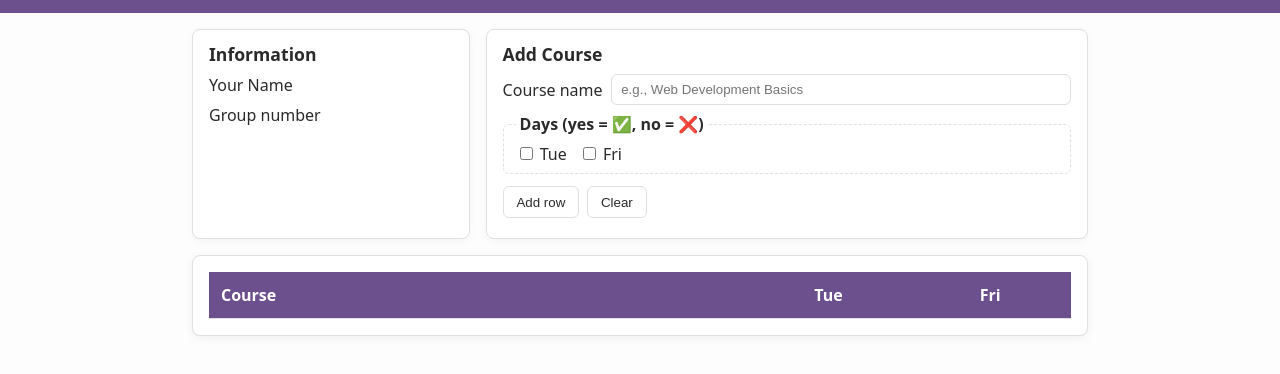
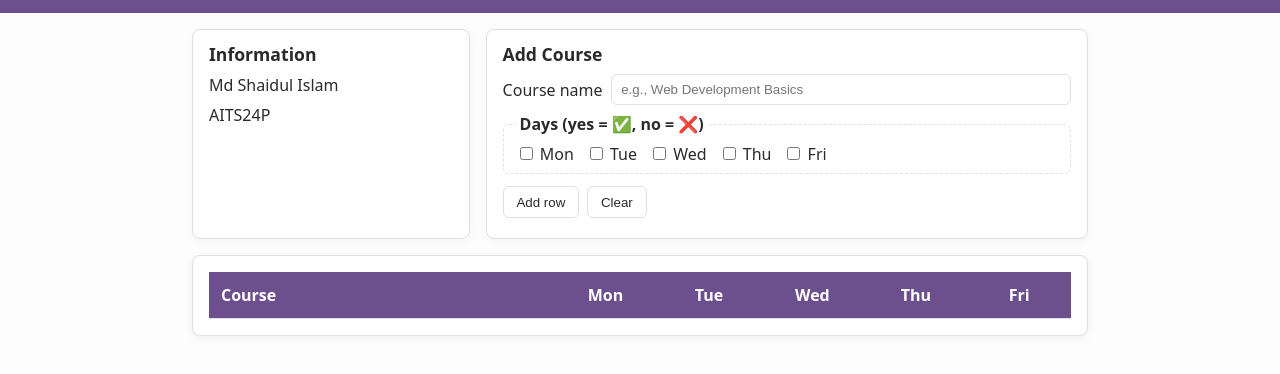
Before and after one commit to shaidul0222/Basic_of_Dev_Web, a plain HTML site: page Task-f/index.html in a window 1280 px wide. Shown: the part 70-444 px from the top of the page. Drawn offline with Linux system fonts and the light colour scheme.

Commit message:
2nd commit

```diff
--- a/Task-f/index.html
+++ b/Task-f/index.html
@@ -10,8 +10,8 @@
 
 <body>
   <!--
-    Author: Ville Heikkiniemi
-    Date: 2025-10-06
+    Author: Md Shaidul Islam
+    Date: 2025-10-29
   -->
 
   <header class="site-header">
@@ -24,8 +24,8 @@
       <!-- Student info -->
       <section class="student-info" aria-label="Student information">
         <h2 class="student-info-title">Information</h2>
-        <p><span class="student-name">Your Name</span></p>
-        <p><span class="student-group">Group number</span></p>
+        <p><span class="student-name">Md Shaidul Islam</span></p>
+        <p><span class="student-group">AITS24P</span></p>
       </section>
 
       <!-- Controls -->
@@ -45,8 +45,10 @@
           </div>
 
           <fieldset class="days-group">
-            <legend>Days (yes = ✅, no = ❌)</legend>
+            <legend>Days (yes = ✅, no = ❌)</legend><label><input type="checkbox" name="day" value="Mon" /> Mon</label>
             <label><input type="checkbox" name="day" value="Tue" /> Tue</label>
+            <label><input type="checkbox" name="day" value="Wed" /> Wed</label>
+            <label><input type="checkbox" name="day" value="Thu" /> Thu</label>
             <label><input type="checkbox" name="day" value="Fri" /> Fri</label>
           </fieldset>
 
@@ -64,8 +66,12 @@
         <thead>
           <tr>
             <th>Course</th>
+            <th>Mon</th>
             <th>Tue</th>
+            <th>Wed</th>
+            <th>Thu</th>
             <th>Fri</th>
+
           </tr>
         </thead>
         <tbody>
--- a/Task-f/index.js
+++ b/Task-f/index.js
@@ -1,6 +1,6 @@
 /*
-Author: Ville Heikkiniemi
-Date: 2025-10-06
+AAuthor: Md Shaidul Islam
+Date: 2025-10-29
 Description: Handles Add Row behavior for Weekly Timetable
 */
 
@@ -27,7 +27,7 @@ document.addEventListener("DOMContentLoaded", () => {
     newRow.appendChild(courseCell);
 
     // Define days in same order as header
-    const days = ["Tue", "Fri"];
+    const days = ["Mon","Tue","Wed","Thu","Fri"];
     days.forEach((day) => {
       const cell = document.createElement("td");
       cell.textContent = checkedDays.includes(day) ? "✅" : "❌";
--- a/Task-f/style.css
+++ b/Task-f/style.css
@@ -1,6 +1,6 @@
 /*
-Author: Ville Heikkiniemi
-Date: 2025-10-06
+Author: Md Shaidul Islam
+Date: 2025-10-29
 */
 
 :root {
```
Also changed, not shown: 1 other file.
